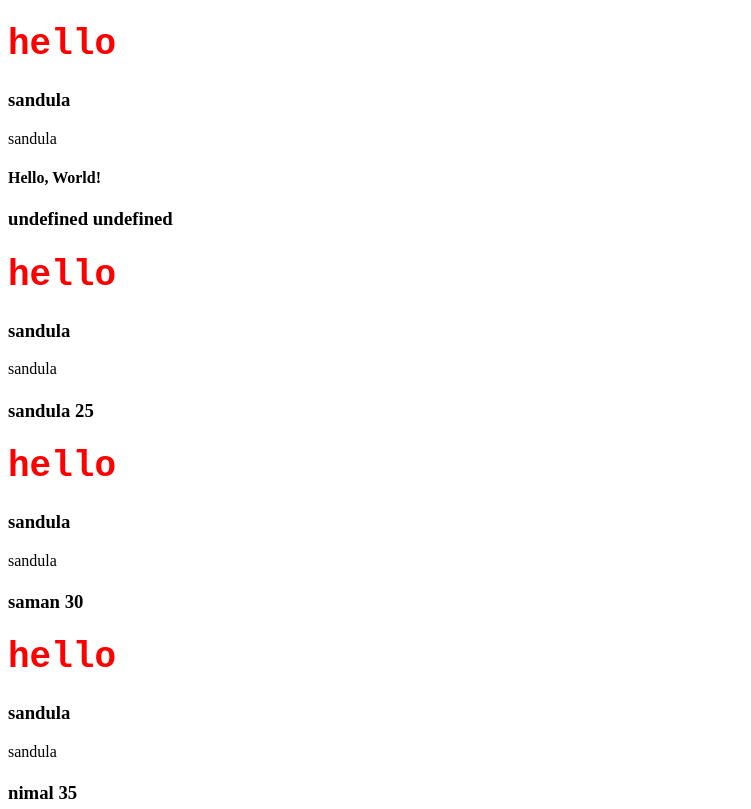
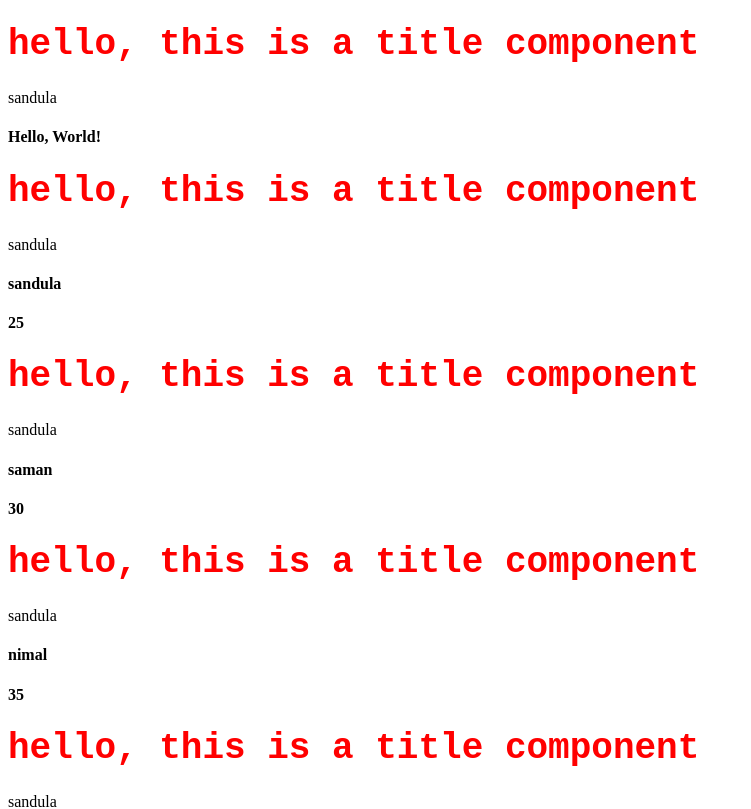
Before and after one commit to sandula-sanchana/RAD_Theory, a React (Vite) app in the folder rad-02/first-react-app/: page / in a window 1280 px wide. Shown: the top 809 px of the page, without its empty margins (0-751 px from the left). Built offline with nearby package versions, Linux system fonts and the light colour scheme.

Commit message:
fix prop isuue

```diff
--- a/rad-02/first-react-app/src/App.tsx
+++ b/rad-02/first-react-app/src/App.tsx
@@ -16,8 +16,8 @@ const App = () => {
 
   return (
     <>
-      <Title>Hello, World!</Title>
-
+      {/* <Title>Hello, World!</Title> */}
+      <Title children="Hello, World!" />
       {newDataList}
     </>
   )
--- a/rad-02/first-react-app/src/components/Title.tsx
+++ b/rad-02/first-react-app/src/components/Title.tsx
@@ -7,13 +7,13 @@ export const Title=(props)=>{
    <h1 style={{
      color:'red'
    }} className='title'>
-    hello
+    hello, this is a title component
    </h1>
-   <h3>{name}</h3>
    {name!==""?name:<h1>no name</h1>}
 
-   <h4>{props.children}</h4>
-   <h3>{props.name + " " + props.age}</h3>
+    <h4>{props.children}</h4>
+    <h4>{props.name}</h4>
+    <h4>{props.age}</h4>
   </>
   )
 }
```
